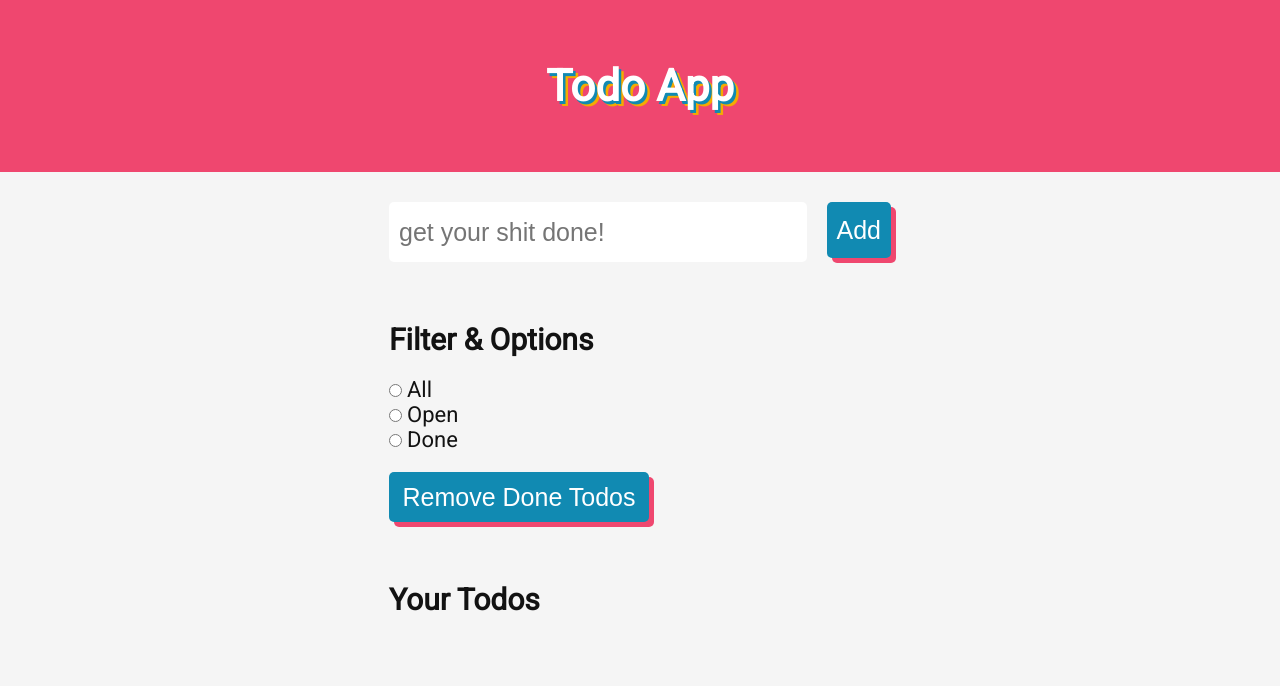
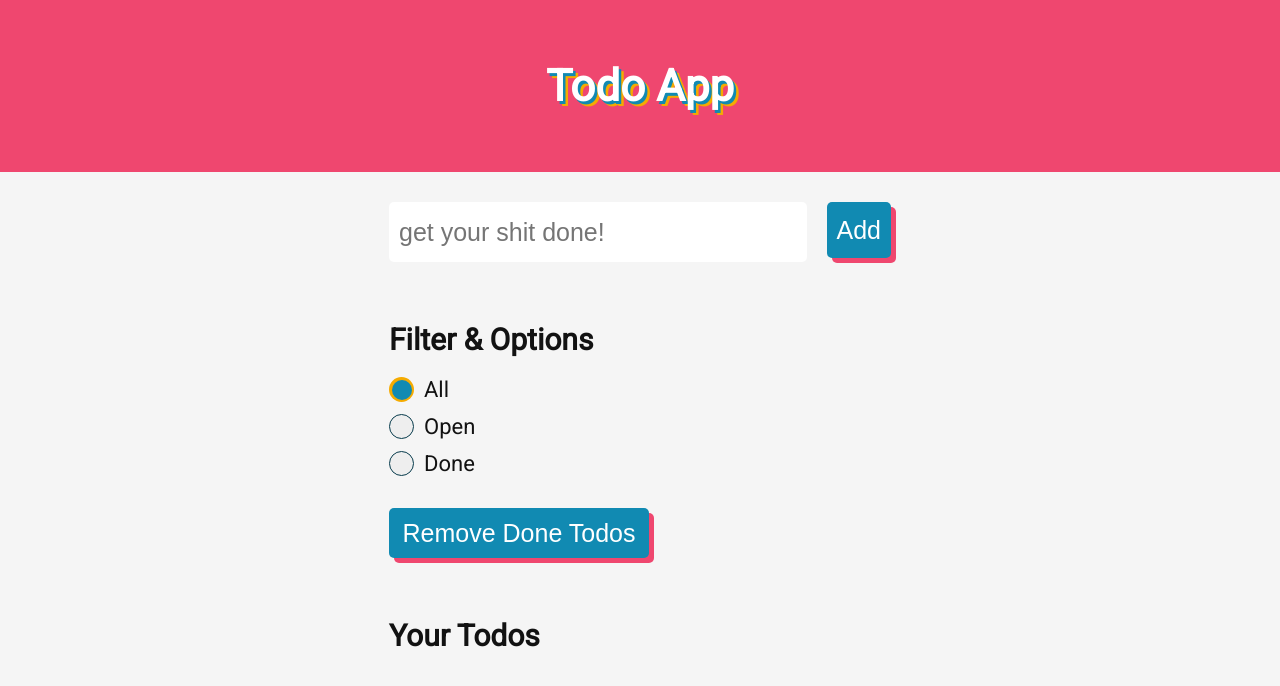
Before and after one commit to ChristianMLux/todoKata, a plain HTML site: page index.html in a window 1280 px wide. Drawn offline with Linux system fonts and the light colour scheme.

Commit message:
feat: added styling to focus states of input, btns and radio BREAKING CHANGE: added custom radio buttons

```diff
--- a/index.html
+++ b/index.html
@@ -35,22 +35,26 @@
         <section class="filter-section">
           <h2 class="section-heading">Filter & Options</h2>
           <div class="filter-wrapper">
-            <input type="radio" name="filter" class="filter-radio" /><label
-              for="filter"
-              class="filter-label"
-              >All</label
-            ><br />
-            <input type="radio" name="filter" class="filter-radio" /><label
-              for="filter"
-              class="filter-label"
-              >Open</label
-            >
-            <br />
-            <input type="radio" name="filter" class="filter-radio" /><label
-              for="filter"
-              class="filter-label"
-              >Done</label
-            >
+            <label class="radio-wrapper"
+              >All
+              <input
+                type="radio"
+                checked="checked"
+                name="radio"
+                id="radioAll"
+              />
+              <span class="checkmark"></span>
+            </label>
+            <label class="radio-wrapper"
+              >Open
+              <input type="radio" name="radio" id="radioOpen" />
+              <span class="checkmark"></span>
+            </label>
+            <label class="radio-wrapper"
+              >Done
+              <input type="radio" name="radio" id="radioDone" />
+              <span class="checkmark"></span>
+            </label>
           </div>
           <button id="removeTodoBtn" class="remove-todo-btn">
             Remove Done Todos
--- a/style.css
+++ b/style.css
@@ -117,6 +117,65 @@ li > label {
   padding: 0.25rem;
 }
 
+.add-todo-tf:focus,
+.add-todo-btn:focus,
+.remove-todo-btn:focus {
+  outline: 1px solid var(--shadow-y);
+}
+
 input[type="checkbox"]:checked + label {
   text-decoration: line-through;
 }
+
+/*custom radio*/
+.radio-wrapper {
+  display: block;
+  position: relative;
+  padding-left: 35px;
+  margin-bottom: 12px;
+  cursor: pointer;
+  font-size: 1.1rem;
+  -webkit-user-select: none;
+  -moz-user-select: none;
+  -ms-user-select: none;
+  user-select: none;
+}
+.radio-wrapper input {
+  position: absolute;
+  opacity: 0;
+  cursor: pointer;
+}
+.checkmark {
+  position: absolute;
+  border: 1px solid var(--shadow-bd);
+  top: 0;
+  left: 0;
+  height: 1.25rem;
+  width: 1.25rem;
+  background-color: #eee;
+  border-radius: 50%;
+}
+
+.radio-wrapper:hover input ~ .checkmark {
+  background-color: var(--main-heading);
+}
+.radio-wrapper input:checked ~ .checkmark {
+  background-color: var(--shadow-y);
+  border: none;
+}
+.checkmark:after {
+  content: "";
+  position: absolute;
+  display: none;
+}
+.radio-wrapper input:checked ~ .checkmark:after {
+  display: block;
+}
+.radio-wrapper .checkmark:after {
+  top: 0.13rem;
+  left: 0.14rem;
+  width: 1rem;
+  height: 1rem;
+  border-radius: 50%;
+  background: var(--shadow-bl);
+}
```
